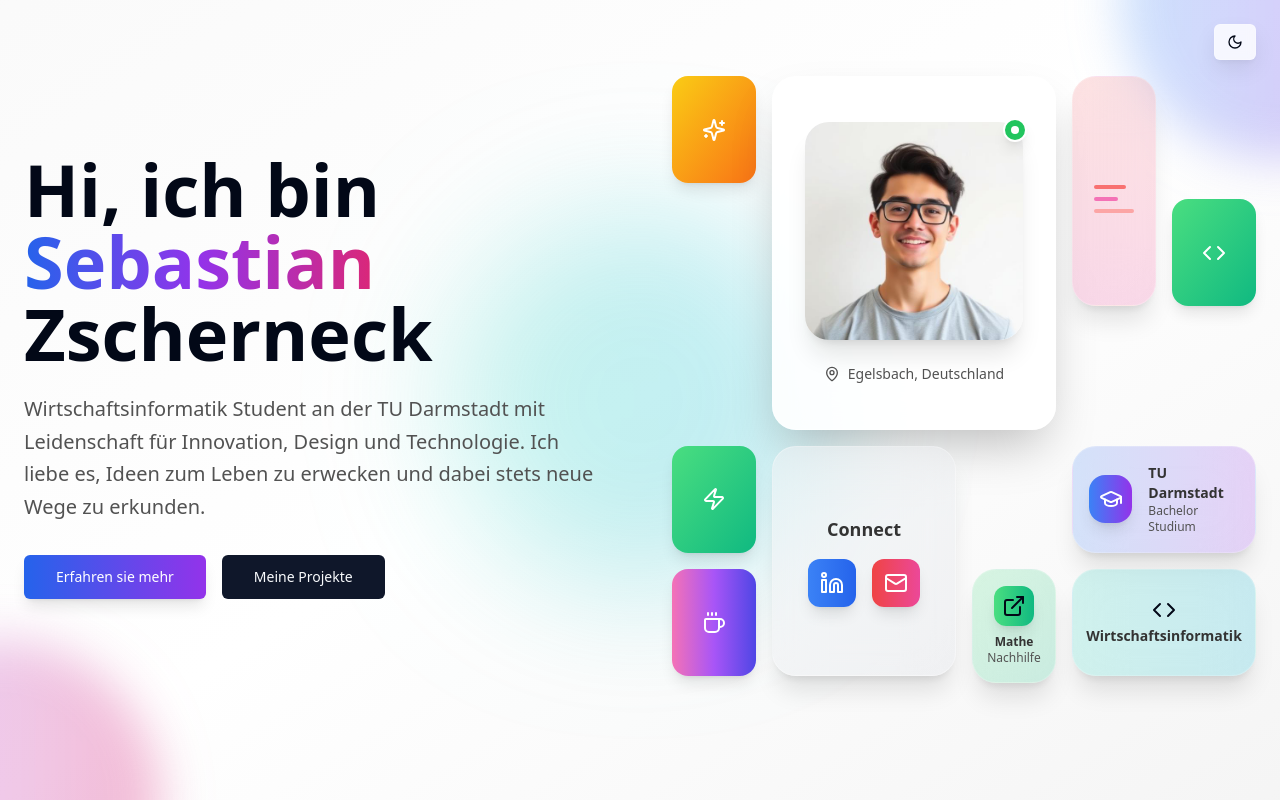
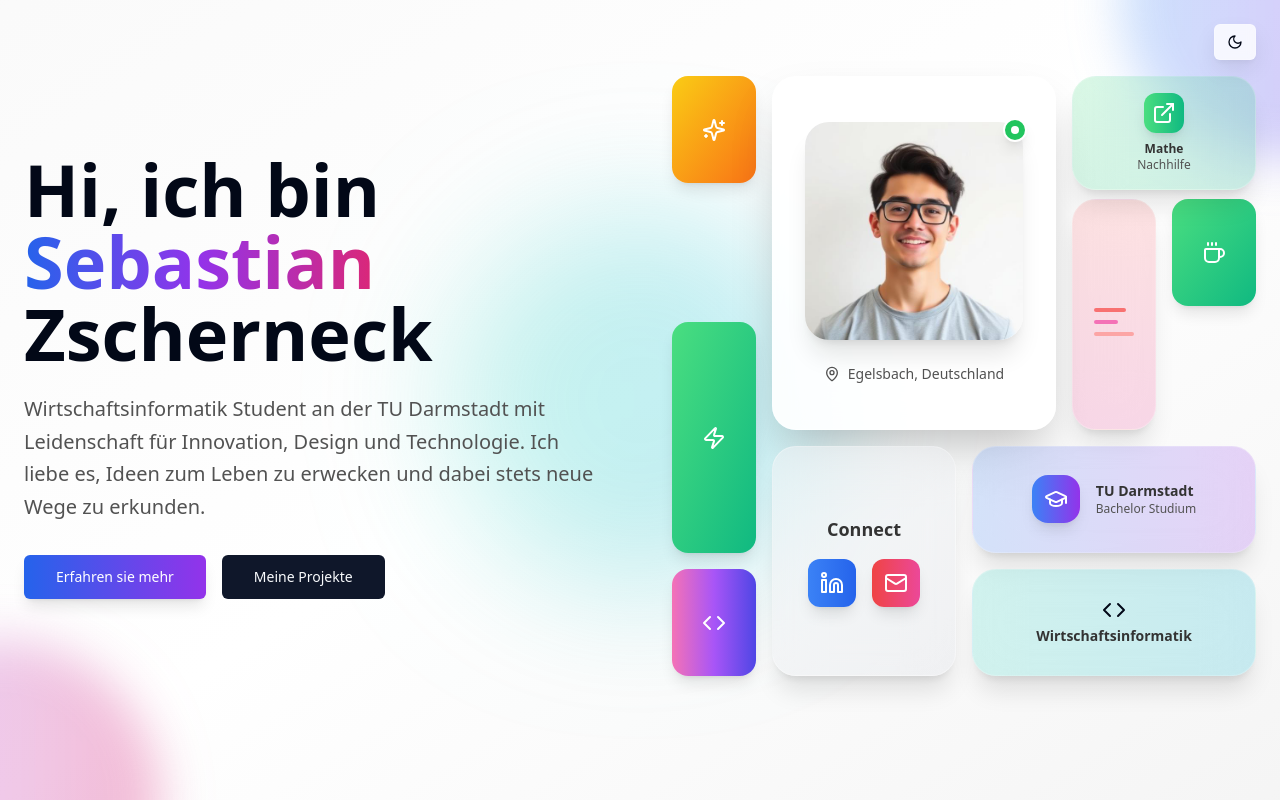
Before and after one commit to HanoXx5/life-scroll-showcase, a React (Vite) app: page / in a window 1280 px wide. Shown: the top 800 px of the page. Built offline with nearby package versions, Linux system fonts and the light colour scheme.

Commit message:
layout change hero

```diff
--- a/src/components/Hero.tsx
+++ b/src/components/Hero.tsx
@@ -1,7 +1,8 @@
 import { Badge } from "@/components/ui/badge";
 import { Button } from "@/components/ui/button";
 import { Github, Linkedin, Mail, ExternalLink, Heart, Coffee, Music, Camera, MapPin, Briefcase, GraduationCap, Sparkles, Code, Zap } from "lucide-react";
-import "animate.css"
+import "animate.css";
+
 
 const Hero = () => {
   return (
@@ -80,7 +81,7 @@ const Hero = () => {
                 </div>
 
                 {/* Tall Card - right side */}
-                <div className="col-span-1 row-span-2 col-start-5 row-start-1 bg-gradient-to-b from-red-400/20 to-pink-500/20 backdrop-blur-xl border border-white/20 dark:border-neutral-700/30 rounded-3xl p-4 shadow-xl hover:scale-105 transition-all duration-500 animate__animated animate__fadeInDown animate__slower">
+                <div className="col-span-1 row-span-2 col-start-5 row-start-2 bg-gradient-to-b from-red-400/20 to-pink-500/20 backdrop-blur-xl border border-white/20 dark:border-neutral-700/30 rounded-3xl p-4 shadow-xl hover:scale-105 transition-all duration-500 animate__animated animate__fadeInDown animate__slower">
                   <div className="flex flex-col items-center justify-center h-full text-center space-y-4">
                     <div>
                     </div>
@@ -94,11 +95,11 @@ const Hero = () => {
 
                 {/* Code decoration - far right */}
                 <div className="col-span-1 row-span-1 col-start-6 row-start-2 bg-gradient-to-br from-green-400 to-emerald-500 rounded-2xl shadow-lg hover:scale-110 transition-all duration-500 flex items-center justify-center animate__animated animate__fadeInRightBig animate__delay-2s animate__slow">
-                  <Code className="w-6 h-6 text-white" />
+                  <Coffee className="w-6 h-6 text-white" />
                 </div>
 
                 {/* University Card - repositioned */}
-                <div className="col-span-2 row-span-1 col-start-5 row-start-4 relative overflow-hidden bg-gradient-to-r from-blue-500/20 to-purple-600/20 backdrop-blur-xl border border-white/20 dark:border-neutral-700/30 rounded-3xl p-4 shadow-xl hover:scale-105 transition-all duration-500 animate__animated animate__fadeInRight animate__slow">
+                <div className="col-span-3 row-span-1 col-start-4 row-start-4 relative overflow-hidden bg-gradient-to-r from-blue-500/20 to-purple-600/20 backdrop-blur-xl border border-white/20 dark:border-neutral-700/30 rounded-3xl p-4 shadow-xl hover:scale-105 transition-all duration-500 animate__animated animate__fadeInRight animate__slow">
                   <div className="flex items-center justify-center h-full space-x-4">
                     <div className="w-12 h-12 bg-gradient-to-r from-blue-500 to-purple-600 rounded-2xl flex items-center justify-center shadow-lg">
                       <GraduationCap className="w-6 h-6 text-white" />
@@ -126,7 +127,7 @@ const Hero = () => {
                 </div>
 
                 {/* Energy/Lightning decoration */}
-                <div className="col-span-1 row-span-1 col-start-1 row-start-4 bg-gradient-to-br from-green-400 to-emerald-500 rounded-2xl shadow-lg hover:scale-110 transition-all duration-500 flex items-center justify-center animate__animated animate__fadeInLeft animate__delay-3s">
+                <div className="col-span-1 row-span-2 col-start-1 row-start-3 bg-gradient-to-br from-green-400 to-emerald-500 rounded-2xl shadow-lg hover:scale-110 transition-all duration-500 flex items-center justify-center animate__animated animate__fadeInLeft animate__delay-3s">
                   <div className="flex flex-col items-center justify-center h-full text-center space-y-2">
                     <Zap className="w-6 h-6 text-white" />
                   </div>
@@ -137,12 +138,12 @@ const Hero = () => {
                   href="https://nachhilfe-langen-egelsbach.de/"
                   target="_blank"
                   rel="noopener noreferrer"
-                  className="col-span-1 row-span-1 col-start-4 row-start-5"
+                  className="col-span-2 row-span-1 col-start-5 row-start-1"
                 >
-                <div className="col-span-1 row-span-1 col-start-4 row-start-5 bg-gradient-to-br from-green-400/20 to-emerald-500/20 backdrop-blur-xl border border-white/20 dark:border-neutral-700/30 rounded-3xl p-4 shadow-xl hover:scale-105 transition-all duration-500 animate__animated animate__fadeInUp animate__delay-2s" >
+                <div className="col-span-1 row-span-1 col-start-4 row-start-5 bg-gradient-to-br from-green-400/20 to-emerald-500/20 backdrop-blur-xl border border-white/20 dark:border-neutral-700/30 rounded-3xl p-4 shadow-xl hover:scale-105 transition-all duration-500 animate__animated animate__fadeInDown animate__delay-2s" >
                   <div className="flex flex-col items-center justify-center h-full text-center space-y-2">
                                       <div className="w-10 h-10 bg-gradient-to-r from-green-400 to-emerald-500 rounded-xl flex items-center justify-center shadow-lg">
-                                        <ExternalLink></ExternalLink>
+                                        <ExternalLink className="text-white"></ExternalLink>
                                       </div>
                                       <div>
                                         <div className="font-bold text-neutral-800 dark:text-neutral-200 text-xs">Mathe</div>
@@ -153,13 +154,13 @@ const Hero = () => {
                 </div>
                    </a>
 
-                {/* Small coffee decoration */}
+                {/* Small code decoration */}
                 <div className="col-span-1 row-span-1 col-start-1 row-start-5 bg-gradient-to-r from-pink-400 via-purple-500 to-indigo-600 rounded-2xl shadow-lg hover:scale-110 transition-all duration-500 animate__animated animate__rotateInUpRight animate__delay-1s flex items-center justify-center">
-                  <Coffee className="w-6 h-6 text-white" />
+                  <Code className="w-6 h-6 text-white" />
                 </div>
 
                 {/* Wirtschaftsinformatik badge - floating */}
-                <div className="col-span-2 row-span-1 col-start-5 row-start-5 bg-gradient-to-r from-teal-400/20 to-cyan-500/20 backdrop-blur-xl border border-white/20 dark:border-neutral-700/30 rounded-3xl p-4 shadow-xl hover:scale-105 transition-all duration-500 animate__animated animate__fadeInUpBig animate__slow">
+                <div className="col-span-3 row-span-1 col-start-4 row-start-5 bg-gradient-to-r from-teal-400/20 to-cyan-500/20 backdrop-blur-xl border border-white/20 dark:border-neutral-700/30 rounded-3xl p-4 shadow-xl hover:scale-105 transition-all duration-500 animate__animated animate__fadeInUpBig animate__slow">
                   <div className="flex items-center justify-center h-full space-x-6">
 
                     <div className="text-center flex flex-col items-center space-y-1">
```
